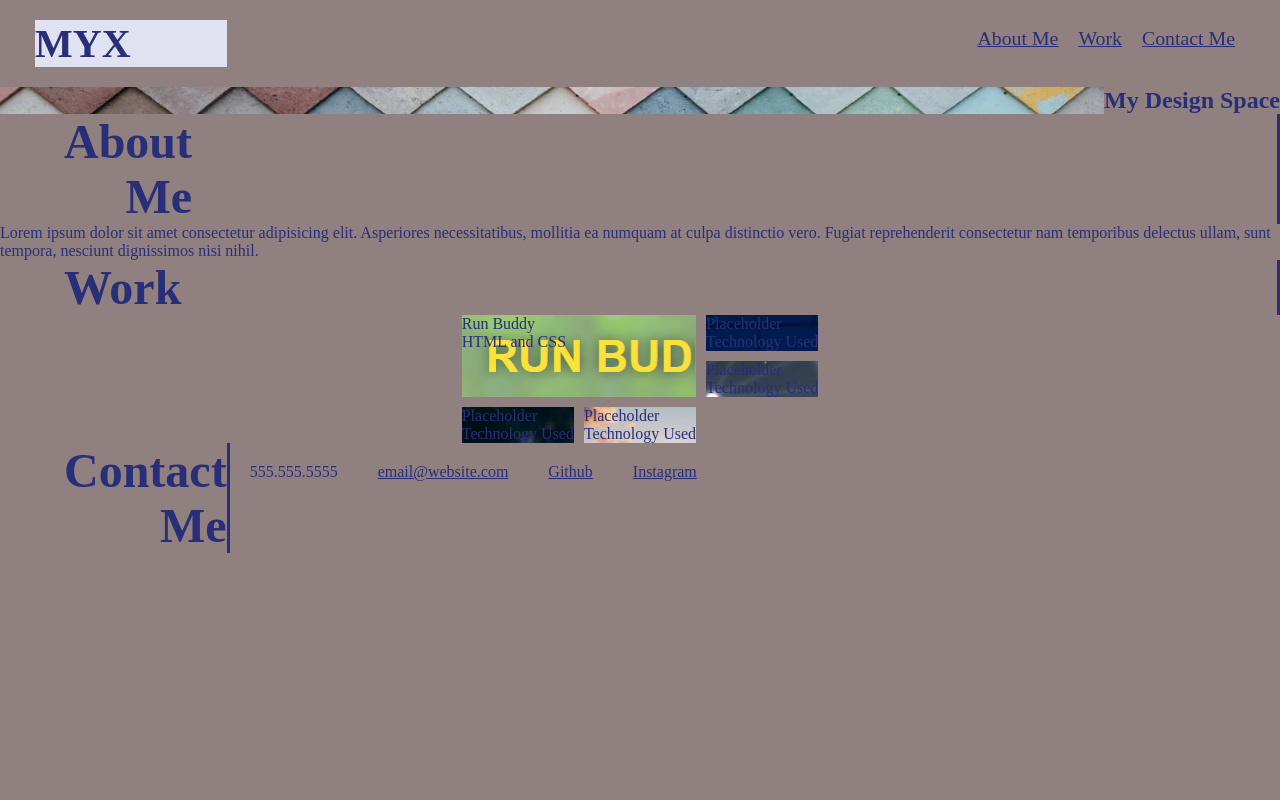
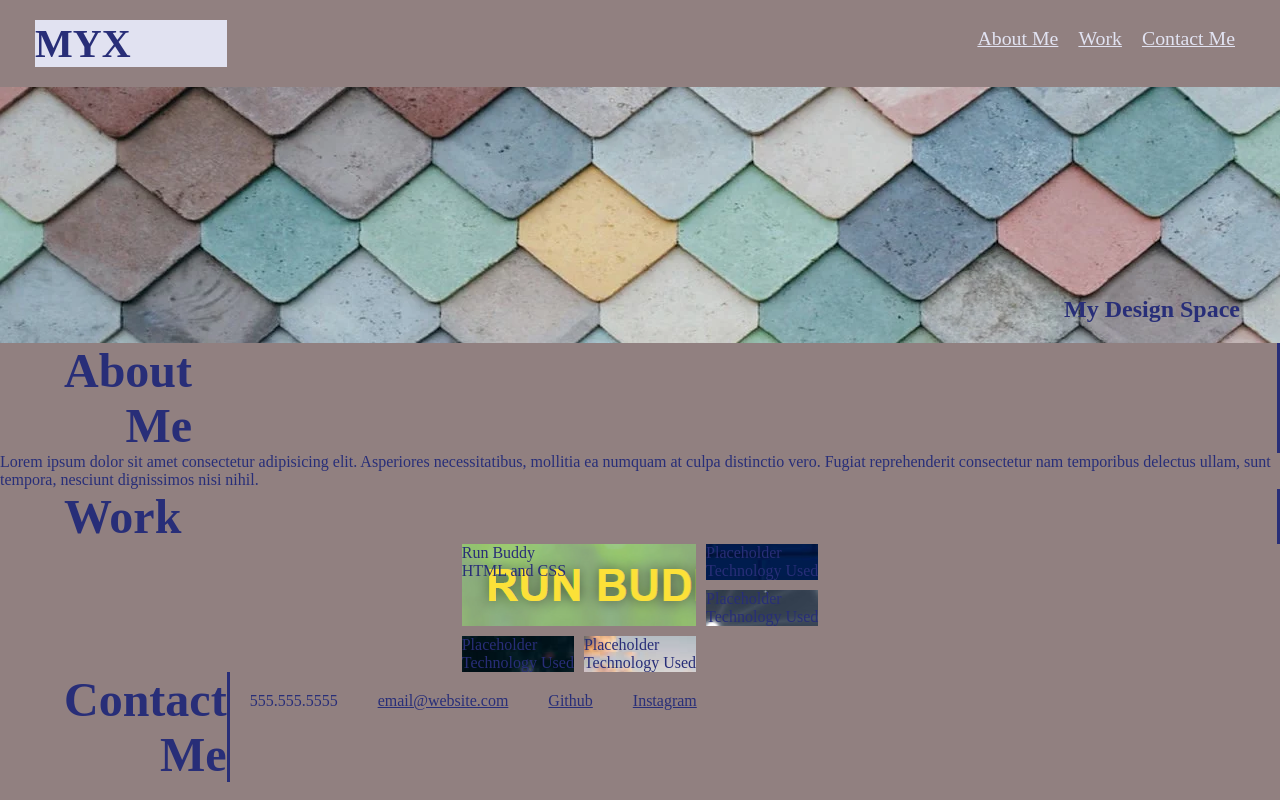
Before and after one commit to maiyiax/Portfolio-Challenge, a plain HTML site: page index.html in a window 1280 px wide. Drawn offline with Linux system fonts and the light colour scheme.

Commit message:
updated header styles

```diff
--- a/assets/css/style.css
+++ b/assets/css/style.css
@@ -15,6 +15,7 @@
 header {
     padding: 20px 35px;
     display: flex;
+    flex-wrap: wrap;
     justify-content: space-between;
     top: 0;
 }
@@ -43,6 +44,7 @@ header nav ul li a {
     padding: 10px 10px;
     font-weight: lighter;
     font-size: 1.55vw;
+    color: var(--header-background);
 }
 
 .header-background {-
@@ -53,11 +55,17 @@ header nav ul li a {
 
 /* Hero Styles */
 
-.hero {
+.hero h2 {
     background-image: url(../images/background.jpeg);
-    background-size: cover;
     display: flex;
     justify-content: flex-end;
+    align-items: flex-end;
+    height: 20vw;
+}
+
+.header-background > h2 {
+    padding: 20px 40px;
+    background-color: var(--background-color);
 }
 
 /* Hero Styles End */
@@ -67,13 +75,13 @@ header nav ul li a {
 .section-title {
     font-size: 32px;
     border-right: 3px solid;
+    display: flex;
 }
 
 .section-title h2 {
     word-wrap: break-word;
     margin-left: 5vw;
     text-align: right;
-    display: flex;
 }
 
 
```
Also changed, not shown: index.html (+0 -1 lines).
